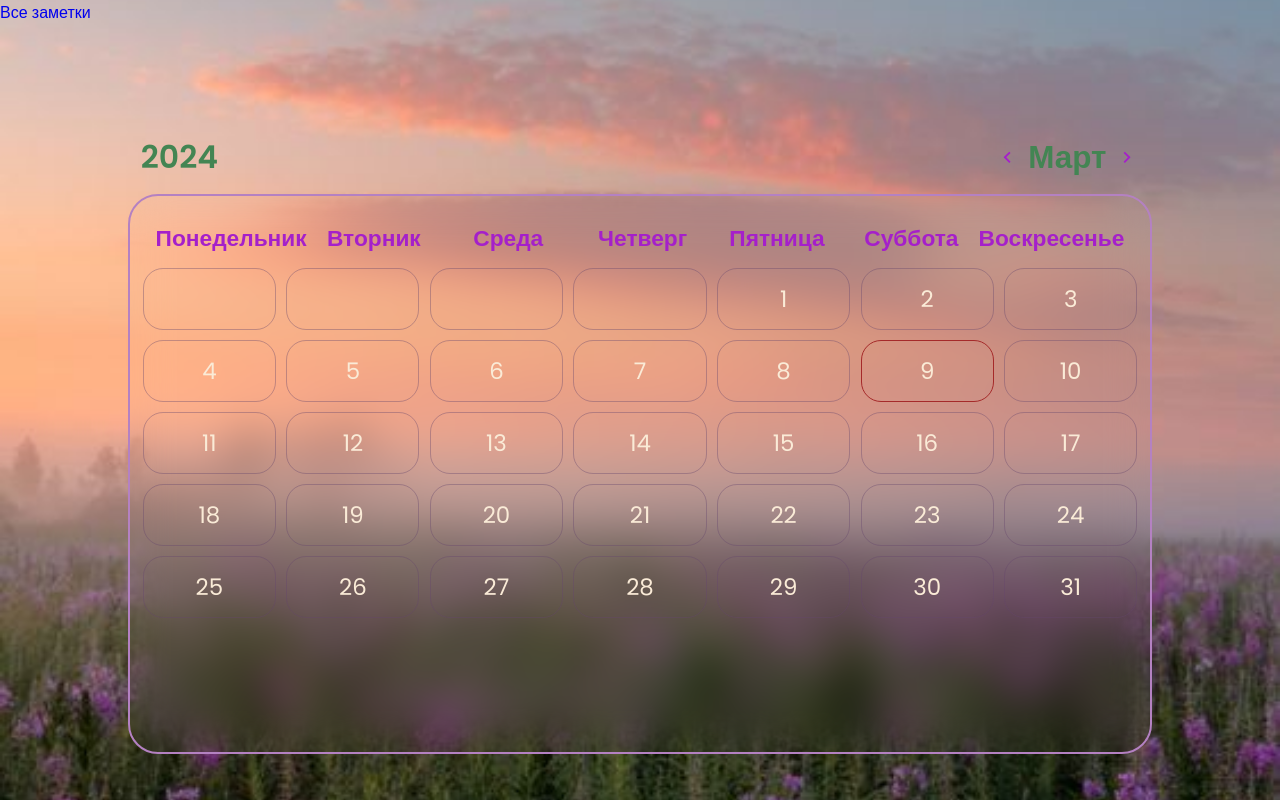
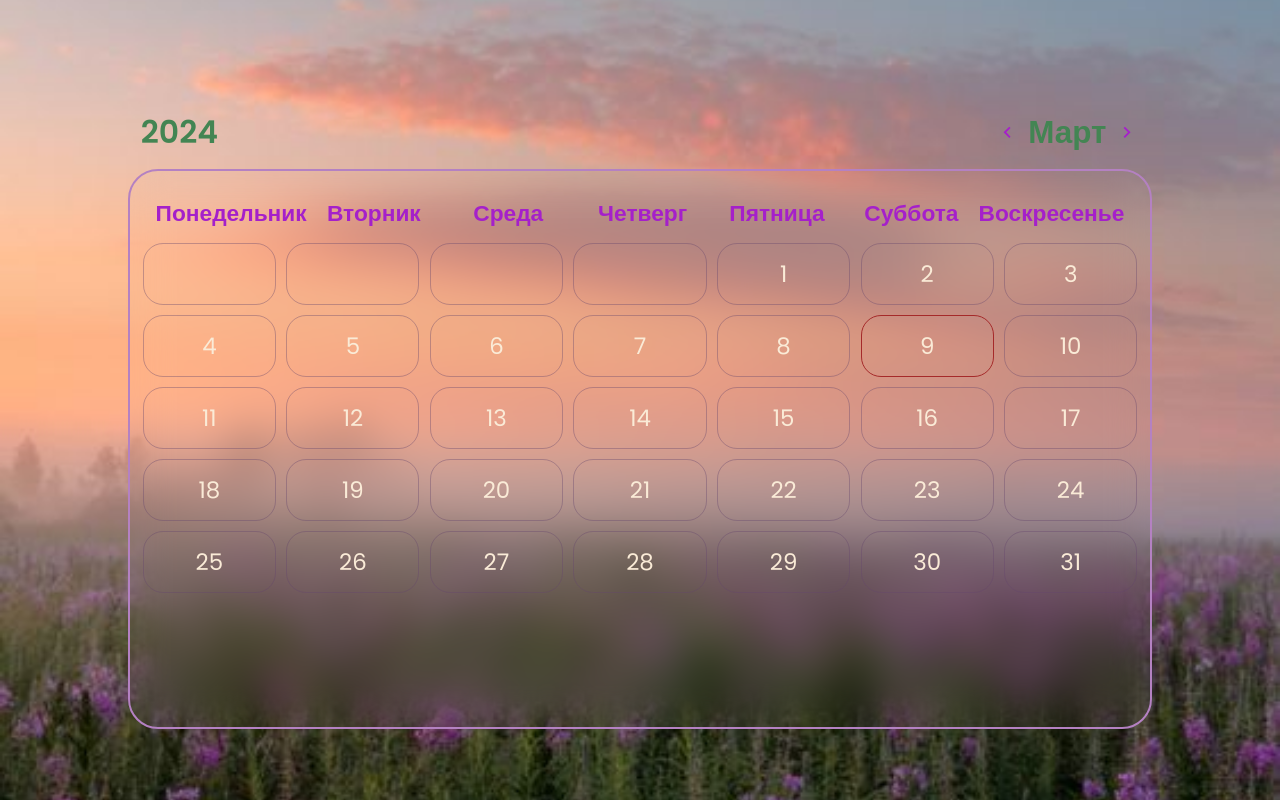
Before and after one commit to jullinny/todo, a plain HTML site: page index.html in a window 1280 px wide. Drawn offline with Linux system fonts and the light colour scheme.

Commit message:
delete allpOsts from index.html

```diff
--- a/index.html
+++ b/index.html
@@ -18,7 +18,6 @@
 
 <body>
   <main class="main">
-    <a href="allPosts.html">Все заметки</a>
     <div class="calendar">
       <div class="calendar__data">
         <span class="calendar__year">2024</span>
```
